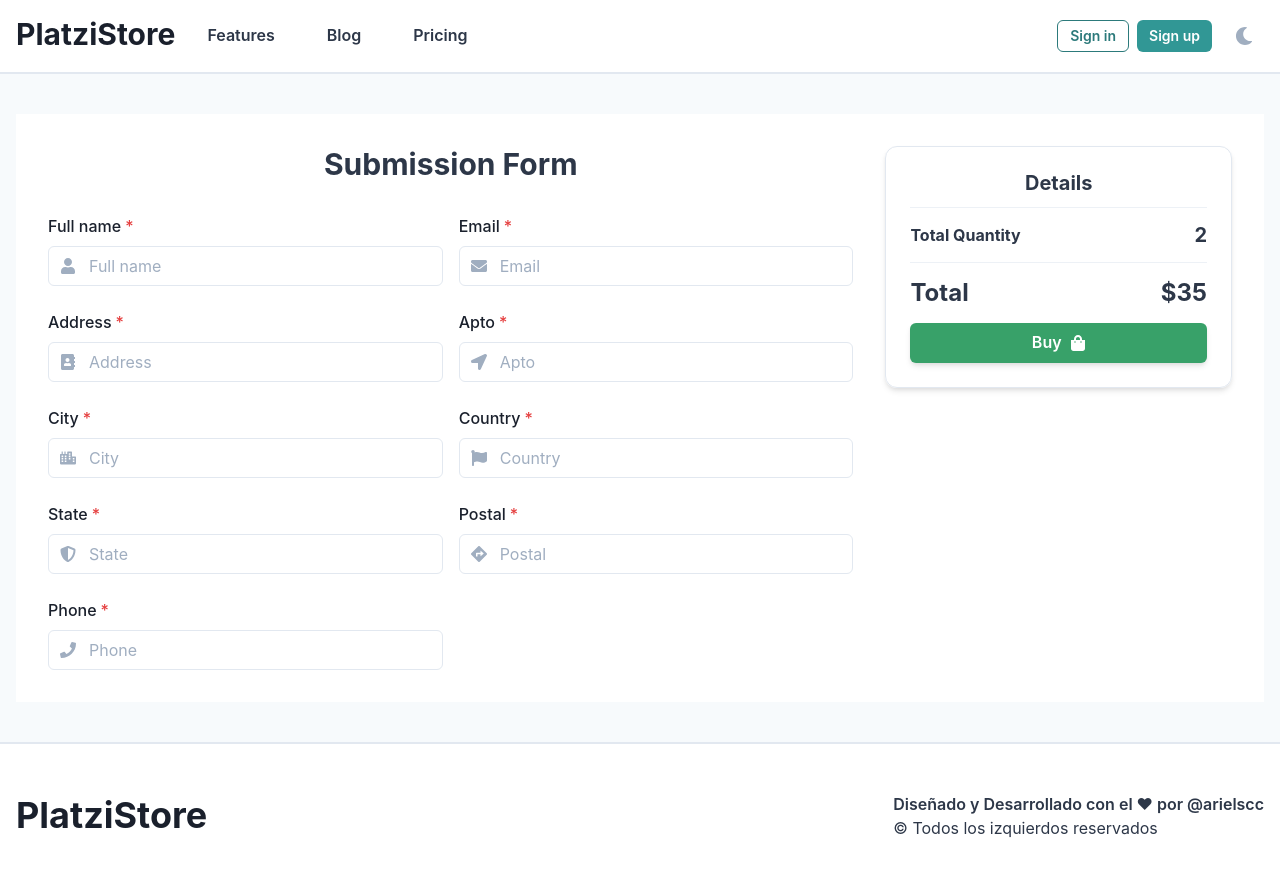
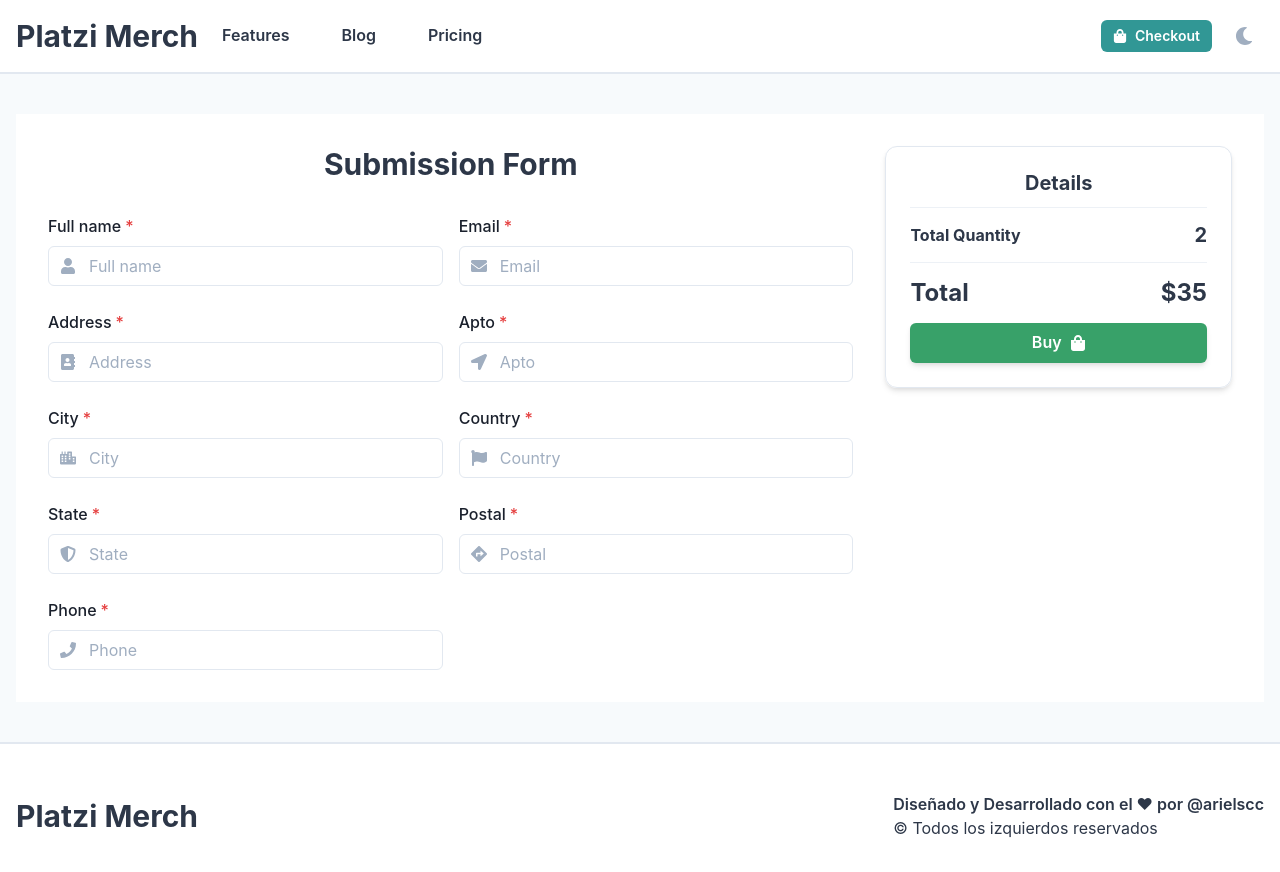
Before and after one commit to arielscc/TiendaOnline, a React app: page /checkout/information in a window 1280 px wide. Shown: the top 872 px of the page. Built offline with nearby package versions, Linux system fonts and the light colour scheme.

Commit message:
Agregando Links de react-router

```diff
--- a/src/components/Footer.js
+++ b/src/components/Footer.js
@@ -1,5 +1,13 @@
 import React from 'react';
-import { Box, Stack, Heading, Text, useColorModeValue } from '@chakra-ui/react';
+import {
+  Box,
+  Stack,
+  Text,
+  useColorModeValue,
+  Link,
+  chakra,
+} from '@chakra-ui/react';
+import { Link as RLink } from 'react-router-dom';
 import useStylesDark from '../utils/darkmode';
 
 const Footer = () => {
@@ -21,7 +29,23 @@ const Footer = () => {
           justify="space-between"
           px="4"
         >
-          <Heading>PlatziStore</Heading>
+          <Link
+            as={RLink}
+            to="/"
+            mr="2"
+            color={textColor}
+            _hover={{
+              textDecoration: 'none',
+              color: useColorModeValue('teal.500', 'teal.300'),
+            }}
+            _focus={{
+              outline: 'none',
+            }}
+          >
+            <chakra.h3 fontSize="3xl" fontWeight="bold">
+              Platzi Merch
+            </chakra.h3>
+          </Link>
           <Box color={textColor}>
             <Text fontWeight="semibold">
               Diseñado y Desarrollado con el ♥ por @arielscc
--- a/src/components/Header.js
+++ b/src/components/Header.js
@@ -14,14 +14,15 @@ import {
   DrawerHeader,
   DrawerBody,
   DrawerContent,
-  Heading,
   VStack,
+  Link,
 } from '@chakra-ui/react';
 import { useViewportScroll } from 'framer-motion';
 
 import { AiOutlineMenu } from 'react-icons/ai';
-import { FaMoon, FaSun } from 'react-icons/fa';
+import { FaMoon, FaShoppingBag, FaSun } from 'react-icons/fa';
 import { VscClose } from 'react-icons/vsc';
+import { Link as RLink } from 'react-router-dom';
 import useStylesDark from '../utils/darkmode';
 
 export default function Header() {
@@ -49,7 +50,9 @@ export default function Header() {
           display="flex"
           justifyContent="space-between"
         >
-          <Heading size="lg">PlatziStore</Heading>
+          <RLink to="/" size="lg">
+            Tienda
+          </RLink>
           <IconButton
             display={{ base: 'flex', md: 'none' }}
             aria-label="close menu"
@@ -116,9 +119,23 @@ export default function Header() {
             justifyContent="space-between"
           >
             <Flex>
-              <Heading size="lg" mr="4">
-                PlatziStore
-              </Heading>
+              <Link
+                as={RLink}
+                to="/"
+                mr="2"
+                color={textColor}
+                _hover={{
+                  textDecoration: 'none',
+                  color: useColorModeValue('teal.500', 'teal.300'),
+                }}
+                _focus={{
+                  outline: 'none',
+                }}
+              >
+                <chakra.h1 fontSize="3xl" fontWeight="bold">
+                  Platzi Merch
+                </chakra.h1>
+              </Link>
               <HStack spacing="5" display={{ base: 'none', md: 'flex' }}>
                 <Button
                   bg={bg}
@@ -157,11 +174,15 @@ export default function Header() {
             </Flex>
             <Flex justify="flex-end" align="center" color="gray.400">
               <HStack spacing="2" display={{ base: 'none', md: 'flex' }}>
-                <Button colorScheme="teal" variant="outline" size="sm">
-                  Sign in
-                </Button>
-                <Button colorScheme="teal" variant="solid" size="sm">
-                  Sign up
+                <Button
+                  as={RLink}
+                  to="/checkout"
+                  leftIcon={<FaShoppingBag />}
+                  colorScheme="teal"
+                  variant="solid"
+                  size="sm"
+                >
+                  Checkout
                 </Button>
               </HStack>
               <IconButton
--- a/src/pages/Checkout.js
+++ b/src/pages/Checkout.js
@@ -23,6 +23,7 @@ import {
 import { ArrowForwardIcon, DeleteIcon } from '@chakra-ui/icons';
 import { VscSymbolNumeric } from 'react-icons/vsc';
 import { IoPricetagsOutline } from 'react-icons/io5';
+import { Link } from 'react-router-dom';
 import useStylesDark from '../utils/darkmode';
 import initialstate from '../initalstate';
 
@@ -168,6 +169,8 @@ const Checkout = () => {
             <Text>$35</Text>
           </HStack>
           <Button
+            as={Link}
+            to="/checkout/information"
             rightIcon={<ArrowForwardIcon />}
             variant="solid"
             colorScheme="green"
--- a/src/pages/Information.js
+++ b/src/pages/Information.js
@@ -25,6 +25,7 @@ import {
   FaPhone,
   FaShoppingBag,
 } from 'react-icons/fa';
+import { Link } from 'react-router-dom';
 import useStylesDark from '../utils/darkmode';
 
 const Information = () => {
@@ -158,6 +159,8 @@ const Information = () => {
             <Text>$35</Text>
           </HStack>
           <Button
+            as={Link}
+            to="/checkout/payment"
             rightIcon={<FaShoppingBag />}
             variant="solid"
             colorScheme="green"
--- a/src/pages/Payment.js
+++ b/src/pages/Payment.js
@@ -9,6 +9,7 @@ import {
   Button,
 } from '@chakra-ui/react';
 import { FaPaypal } from 'react-icons/fa';
+import { Link } from 'react-router-dom';
 import useStylesDark from '../utils/darkmode';
 
 const Payment = () => {
@@ -31,6 +32,8 @@ const Payment = () => {
             <Text>$35</Text>
           </HStack>
           <Button
+            as={Link}
+            to="/checkout/success"
             rightIcon={<FaPaypal />}
             variant="solid"
             colorScheme="green"
```
Also changed, not shown: 1 other file (tests, documents, lock files or other folders).
